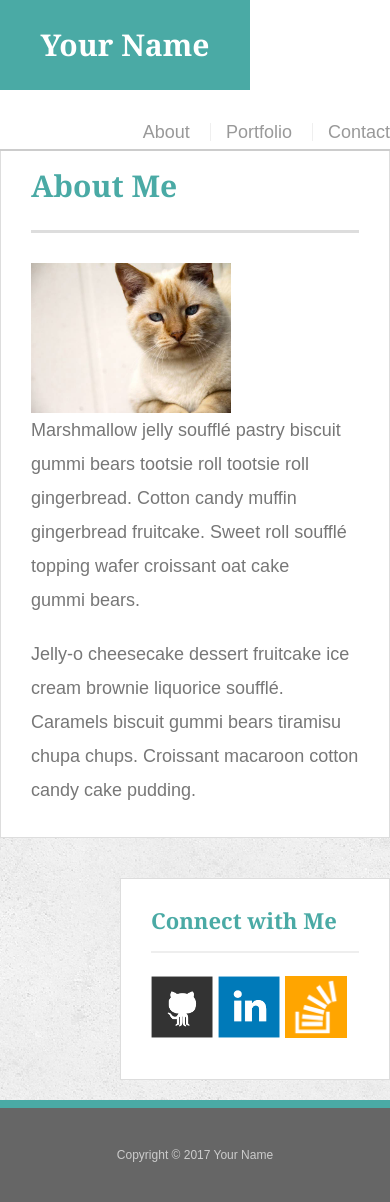
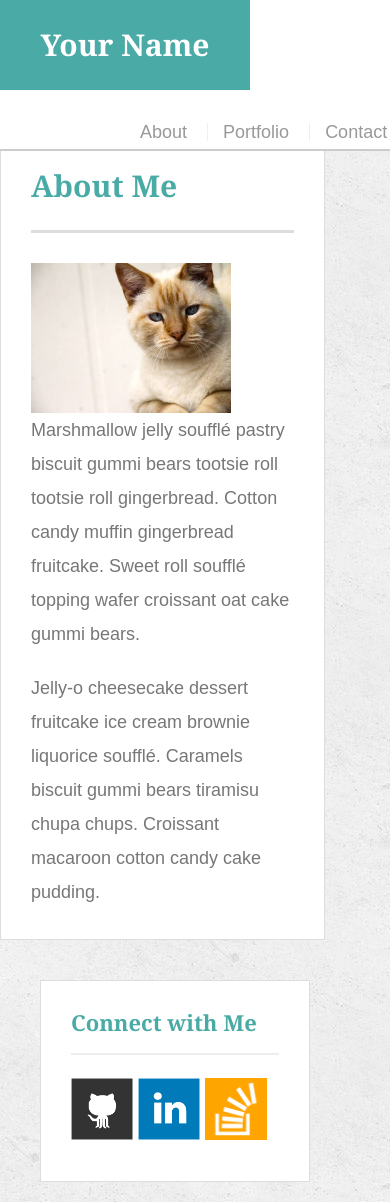
Before and after one commit to John-Wilson88/Responsive-Portfolio, a plain HTML site: page index.html in a window 390 px wide. Shown: the top 1202 px of the page. Drawn offline with Linux system fonts and the light colour scheme.

Commit message:
mid commit 1

```diff
--- a/assets/css/style.css
+++ b/assets/css/style.css
@@ -237,3 +237,29 @@ input[type=submit] {
   background: #4aaaa5;
   border: 0 none;
 }
+
+/* Media Queries */
+
+
+@media (max-width: 980px) {
+  .main-section{
+      max-width: 325px;
+    }
+
+  .sidebar {
+    float: left;
+    margin-left: 40px;
+  }
+
+  nav {
+    float: left;
+    margin-left: 110px;
+
+  }
+
+
+  .container {
+    max-width:640px;
+  }
+
+}
--- a/index.html
+++ b/index.html
@@ -6,6 +6,10 @@
   <title>About | Your Name</title>
   <link rel="stylesheet" type="text/css" href="assets/css/reset.css">
   <link rel="stylesheet" type="text/css" href="assets/css/style.css">
+
+  <!-- Added viewport tag to enable Media Queries -->
+  <meta name="viewport" content="width=device-width, initial-scale=1.0">
+
 </head>
 
 <body>
```
Also changed, not shown: contact.html (+4 -0 lines), portfolio.html (+5 -0 lines), 3 other files.
